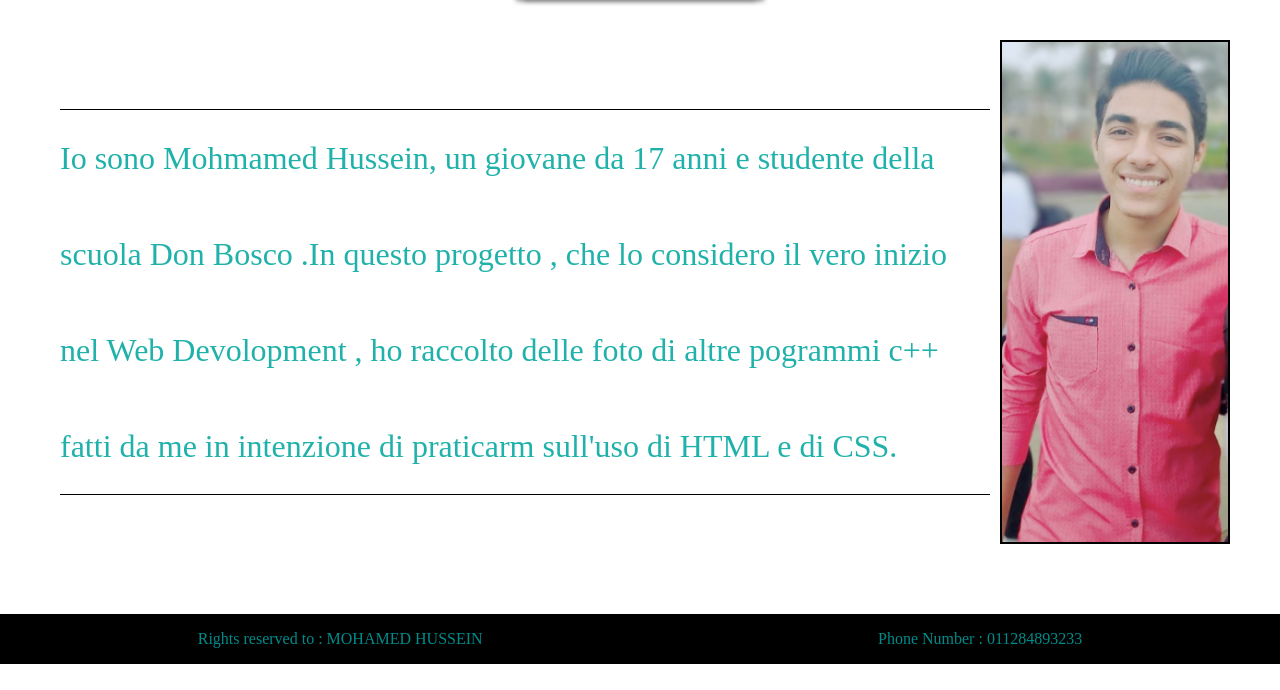
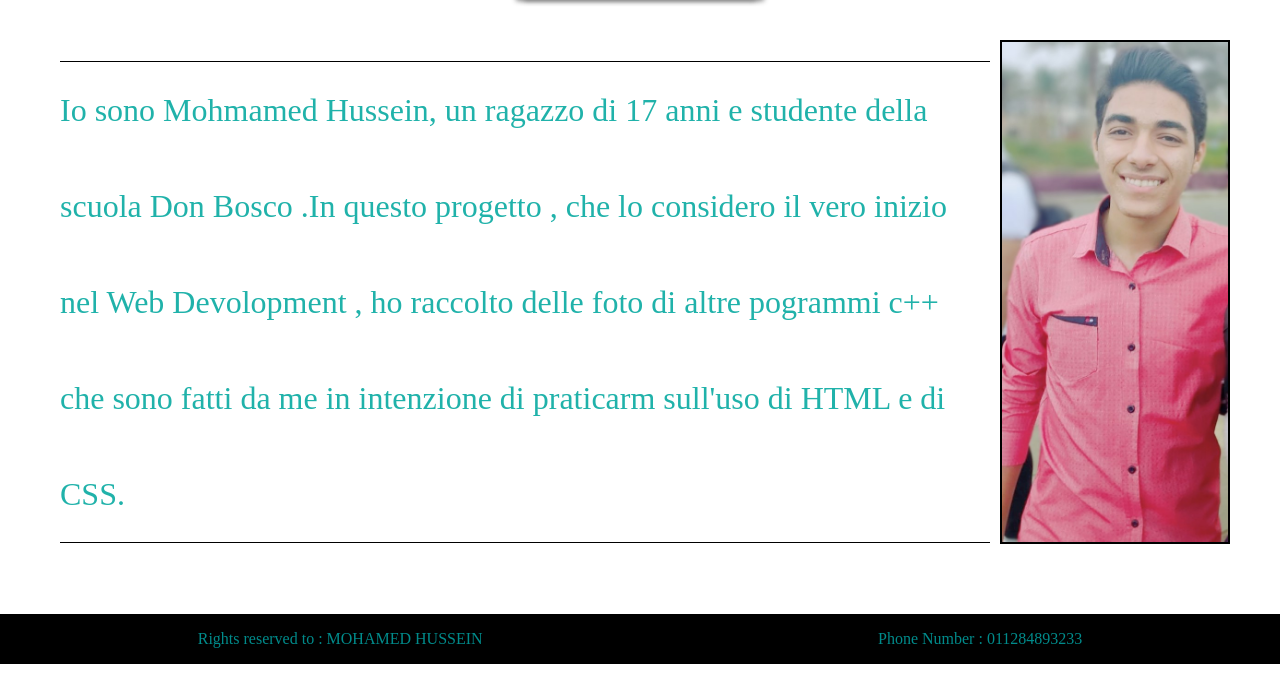
Before and after one commit to mohamed-Githu/FirstPortfolio, a plain HTML site: page about.html in a window 1280 px wide. Shown: the part 110-800 px from the top of the page. Drawn offline with Linux system fonts and the light colour scheme.

Commit message:
uploading website

```diff
--- a/about.html
+++ b/about.html
@@ -24,9 +24,9 @@
         </div>
         <section class="pp">
             <img src="images/pp.jpg" height="500px" alt="Personal Picture">
-            <div class="intro">Io sono Mohmamed Hussein, un giovane da 17 anni e studente della scuola Don Bosco
+            <div class="intro">Io sono Mohmamed Hussein, un ragazzo di 17 anni e studente della scuola Don Bosco
                 .In questo progetto , che lo considero il vero inizio nel Web Devolopment , ho raccolto
-                delle foto di altre pogrammi c++ fatti da me in intenzione di praticarm sull'uso di
+                delle foto di altre pogrammi c++ che sono fatti da me in intenzione di praticarm sull'uso di
                 HTML e di CSS.
             </div>
         </section>
```
Also changed, not shown: index.html (+2 -2 lines).
